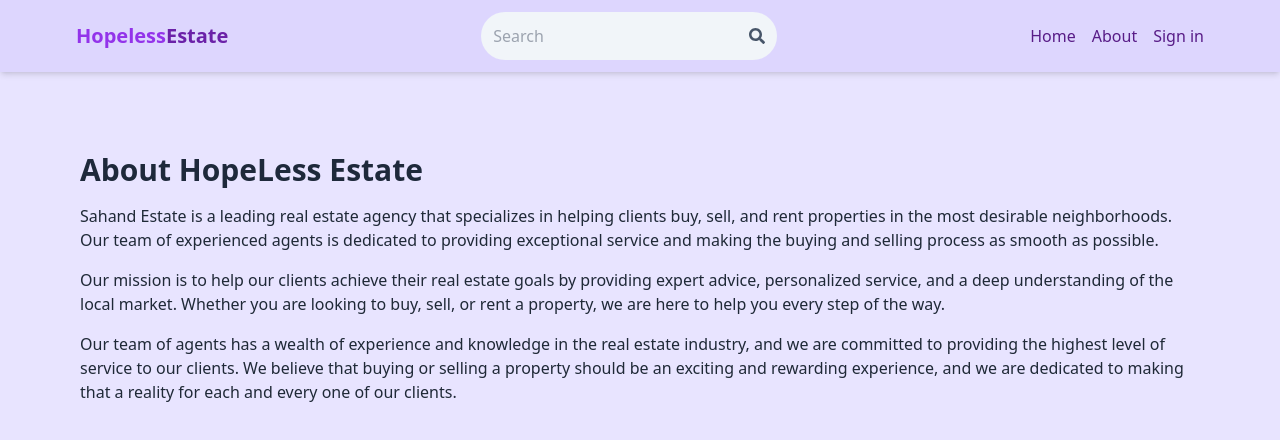
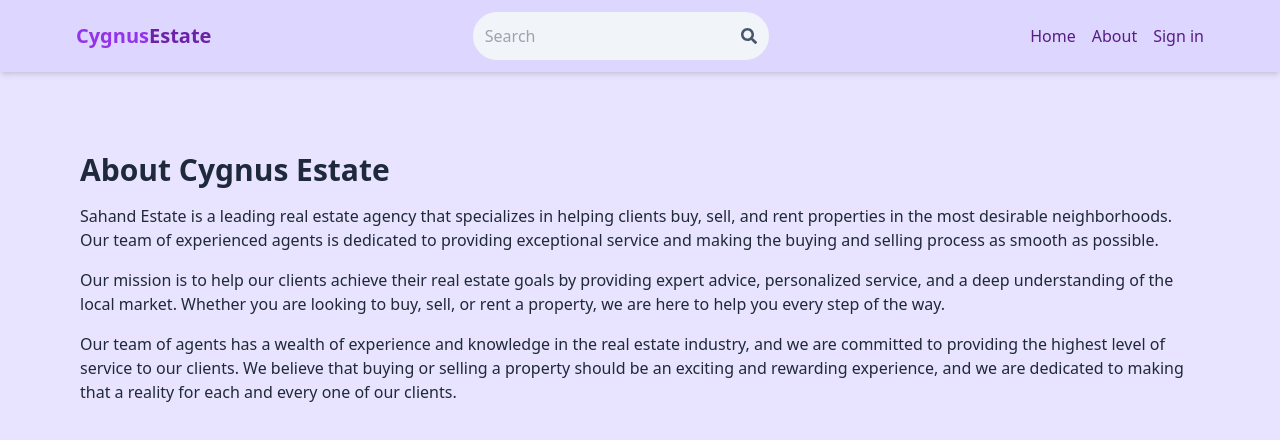
Before and after one commit to abhishekanimatron/cygnus7, a React (Vite) app in the folder client/: page /about in a window 1280 px wide. Shown: the top 440 px of the page. Built offline with nearby package versions, Linux system fonts and the light colour scheme; no server answers.

Commit message:
name update

```diff
--- a/client/index.html
+++ b/client/index.html
@@ -2,9 +2,12 @@
 <html lang="en">
   <head>
     <meta charset="UTF-8" />
-    <link rel="icon" type="image/svg+xml" href="/vite.svg" />
+
+  <link rel="icon" type="image/x-icon" href="/favicon.ico">
+    <!-- <link rel="icon" type="image/svg+xml" href="/vite.svg" /> -->
+
     <meta name="viewport" content="width=device-width, initial-scale=1.0" />
-    <title>HopeLess</title>
+    <title>Cygnus | Real Estate</title>
   </head>
   <body>
     <div id="root"></div>
--- a/client/src/components/Header.jsx
+++ b/client/src/components/Header.jsx
@@ -27,7 +27,7 @@ export default function Header() {
             <div className='flex justify-between items-center max-w-6xl mx-auto p-3'>
                 <Link to='/'>
                     <h1 className="font-bold text-sm sm:text-xl flex flex-wrap">
-                        <span className='text-purple-600'>Hopeless</span>
+                        <span className='text-purple-600'>Cygnus</span>
                         <span className='text-purple-800'>Estate</span>
                     </h1>
                 </Link>
--- a/client/src/pages/About.jsx
+++ b/client/src/pages/About.jsx
@@ -3,7 +3,7 @@ import React from 'react'
 export default function About() {
   return (
     <div className='py-20 px-4 max-w-6xl mx-auto'>
-      <h1 className='text-3xl font-bold mb-4 text-slate-800'>About HopeLess Estate</h1>
+      <h1 className='text-3xl font-bold mb-4 text-slate-800'>About Cygnus Estate</h1>
       <p className='mb-4 text-gray-800'>Sahand Estate is a leading real estate agency that specializes in helping clients buy, sell, and rent properties in the most desirable neighborhoods. Our team of experienced agents is dedicated to providing exceptional service and making the buying and selling process as smooth as possible.</p>
       <p className='mb-4 text-gray-800'>
         Our mission is to help our clients achieve their real estate goals by providing expert advice, personalized service, and a deep understanding of the local market. Whether you are looking to buy, sell, or rent a property, we are here to help you every step of the way.
```
Also changed, not shown: 1 other file (tests, documents, lock files or other folders).
